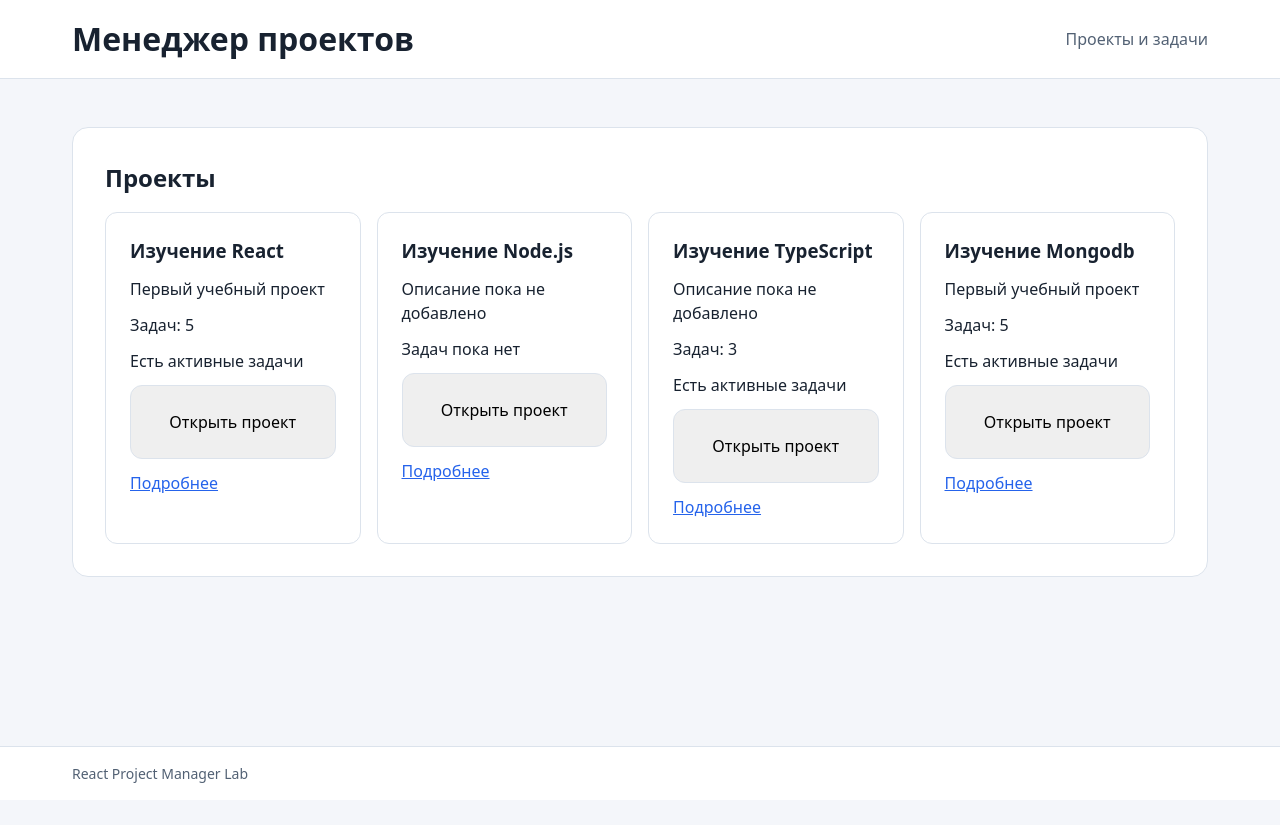
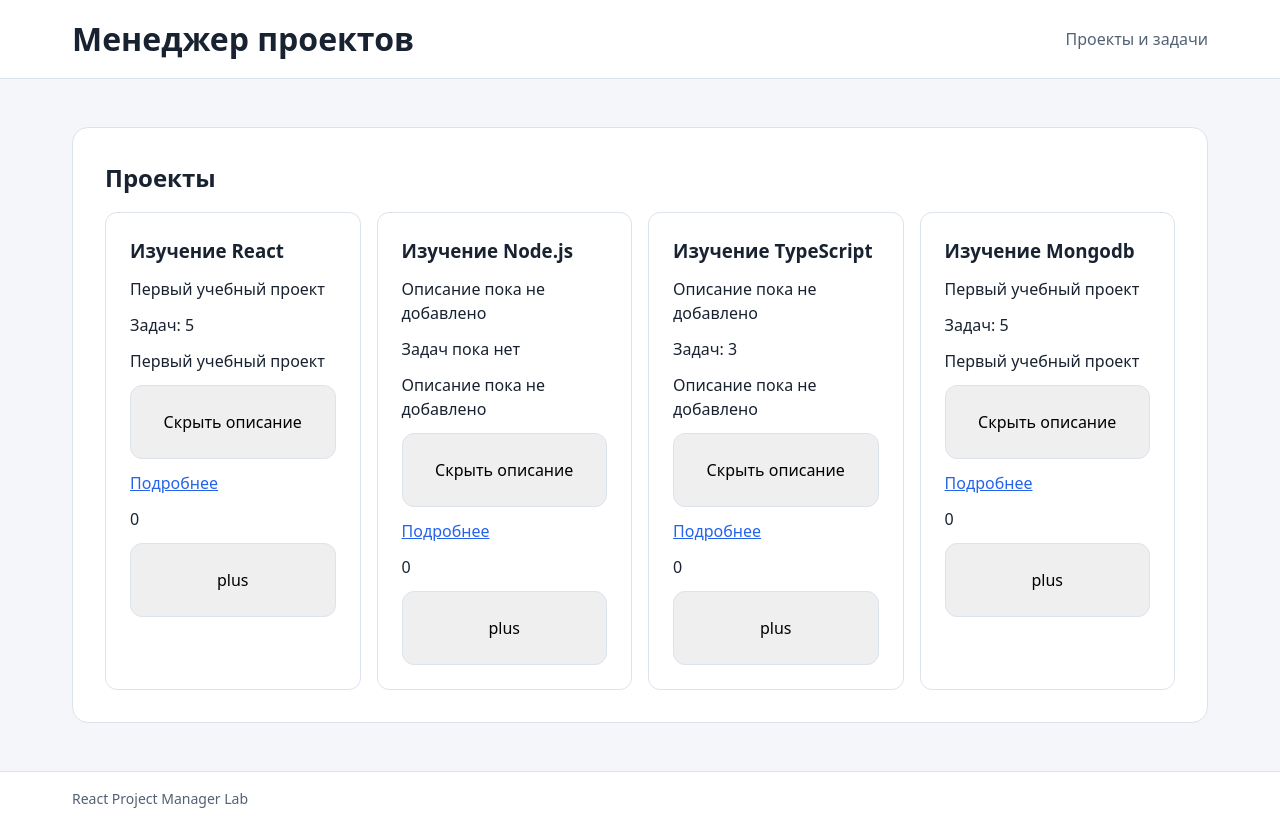
Before and after one commit to i-new-user/react-project-manager-lab, a React (Vite) app: page / in a window 1280 px wide. Before the commit the page ends 800 px from the top, so only its background shows below. Built offline with nearby package versions, Linux system fonts and the light colour scheme.

Commit message:
feat: complete lesson 06 useState and rendering

```diff
--- a/src/components/ProjectCard.tsx
+++ b/src/components/ProjectCard.tsx
@@ -1,5 +1,6 @@
 import styled from "styled-components";
 import type { MouseEvent } from "react";
+import { useState } from "react";
 
 type ProjectCardProps = {
     title: string
@@ -11,12 +12,12 @@ type ProjectCardProps = {
 
 export const ProjectCard = ({title, description='Описание пока не добавлено', taskCount, hidden=false, onOpen}: ProjectCardProps) => {
 
+    const [isDescriptionVisible, setIsDescriptionVisible] = useState(true);
+    const [clickCount, setClickCount] = useState(0);
+
+
     if(hidden){
         return null
-    }
-
-    const handleOpen = () => {
-        alert(`Открываем проект: ${title}`);
     }
 
     const handleDetailsClick = (event: MouseEvent<HTMLAnchorElement>) => {
@@ -27,13 +28,22 @@ export const ProjectCard = ({title, description='Описание пока не
     return(
         <Article>
             <h3>{title}</h3>
-            <p>{description}</p>
+
+            {isDescriptionVisible && <p>{description}</p>}
+
             <p>{taskCount > 0 ? `Задач: ${taskCount}` : `Задач пока нет`}</p>
-            {taskCount > 0 && <p>Есть активные задачи</p>}
+            {isDescriptionVisible && <p>{description}</p>}
 
-            <Button type='button' onClick={handleOpen}>Открыть проект</Button>
+            <Button type="button" onClick={() => { setIsDescriptionVisible((previous) => !previous)}}>
+                {isDescriptionVisible ? 'Скрыть описание' : 'Показать описание'}
+            </Button>
 
             <a href="/projects" onClick={handleDetailsClick}>Подробнее</a>
+
+            <p>{clickCount}</p>
+            <Button type="button" onClick={() => { setClickCount((clickCount) => clickCount + 1)}}>
+                plus
+            </Button>
 
         </Article>
     )
```
